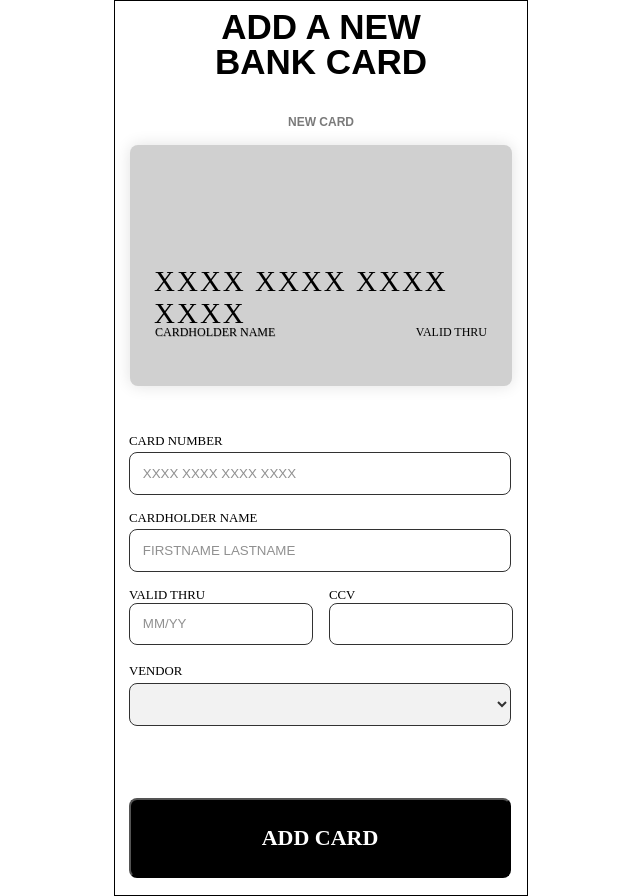
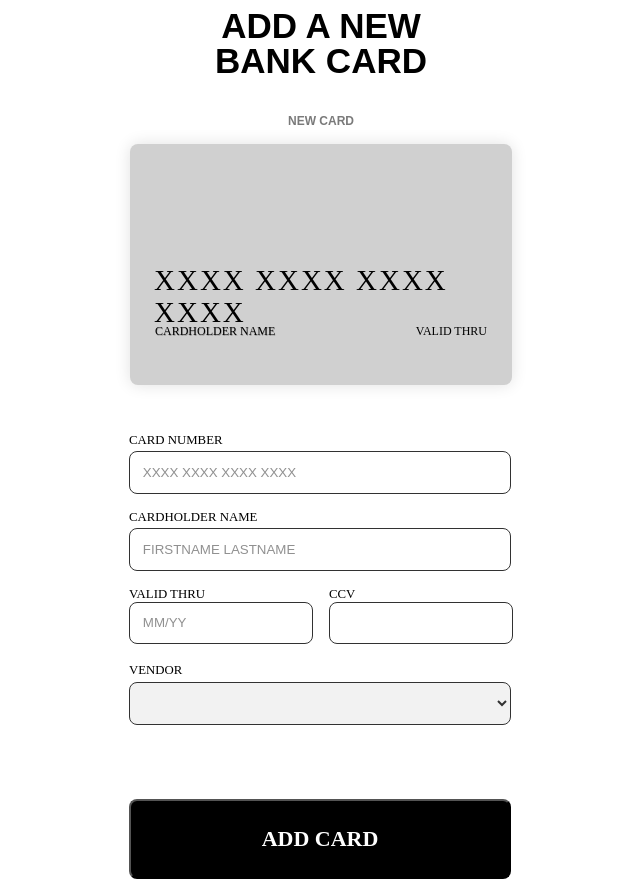
Before and after one commit to GoldenZebras/e-wallet, a React (Vite) app: page /addcard in a window 1280 px wide. Shown: the whole page, without its empty margins (319-959 px from the left). Built offline with nearby package versions, Linux system fonts and the light colour scheme; a web font is replaced by a local one.

Commit message:
removed border on form

```diff
--- a/src/pages/addCard.scss
+++ b/src/pages/addCard.scss
@@ -4,7 +4,6 @@
     @include container;
     @include center;
 
-    border: 1px solid black;
     position: relative
 }
 .title {
--- a/src/sass/utils/_mixins.scss
+++ b/src/sass/utils/_mixins.scss
@@ -47,7 +47,7 @@
 
 //texten på korten
 @mixin card-content {
-  font-family: $font-family-primary;
+  font-family: $font-family-seconday;
   width: 23.875rem;
   height: 15.063rem;
   border-radius: 0.5rem;
```
